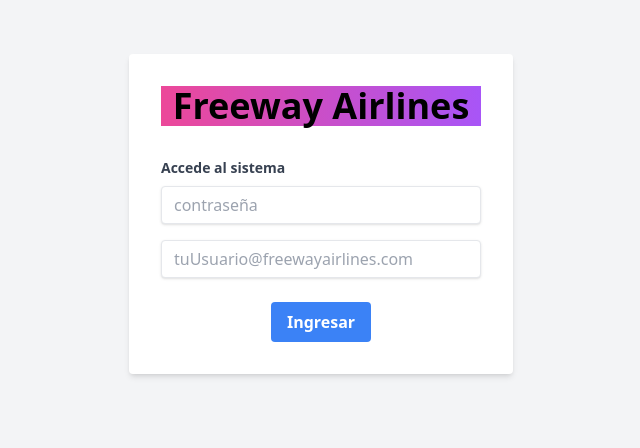
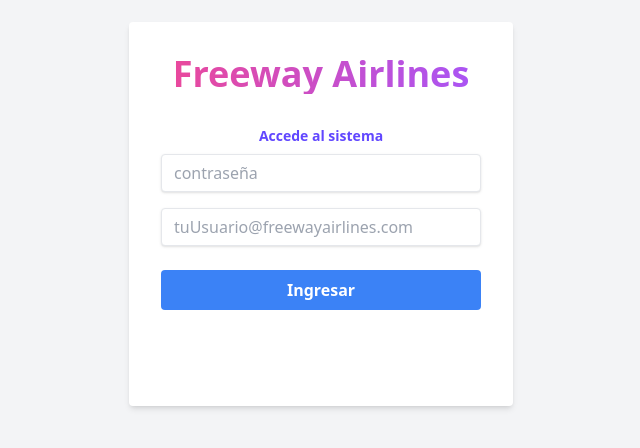
Before and after one commit to Carlos-jim/freeway, a React (Create React App) app: page / in a window 1280 px wide. Shown: the part 186-634 px from the top of the page, without its empty margins (319-959 px from the left). Built offline with nearby package versions, Linux system fonts and the light colour scheme.

Commit message:
Text color login

```diff
--- a/src/view/login.js
+++ b/src/view/login.js
@@ -1,18 +1,16 @@
 import React from 'react';
-import '../index'
-
-
+import '../index';
 
 const Login = () => {
   return (
     <div className="flex items-center justify-center min-h-screen bg-gray-100">
-      <div className="bg-white p-8 rounded shadow-md w-96">
-        <h1 className="text-4xl font-bold text-center text-gradient bg-gradient-to-r from-pink-500 to-purple-500 mb-8">
+      <div className="bg-white p-8 rounded shadow-md h-96 w-96">
+        <h1 className="text-4xl font-bold text-center bg-gradient-to-r from-pink-500 to-purple-500 bg-clip-text text-transparent mb-8">
           Freeway Airlines
         </h1>
         <form>
           <div className="mb-4">
-            <label className="block text-gray-700 text-sm font-bold mb-2" htmlFor="password">
+            <label className="block text-gray-800 text-sm font-bold mb-2 text-center" htmlFor="password" style={{ color: '#6147FF' }}>
               Accede al sistema
             </label>
             <input
@@ -32,7 +30,7 @@
           </div>
           <div className="flex items-center justify-center">
             <button
-              className="bg-blue-500 hover:bg-blue-700 text-white font-bold py-2 px-4 rounded focus:outline-none focus:shadow-outline width:1rem"
+              className="bg-blue-500 hover:bg-blue-700 text-white font-bold py-2 px-4 rounded focus:outline-none focus:shadow-outline w-80"
               type="button"
             >
               Ingresar
```
